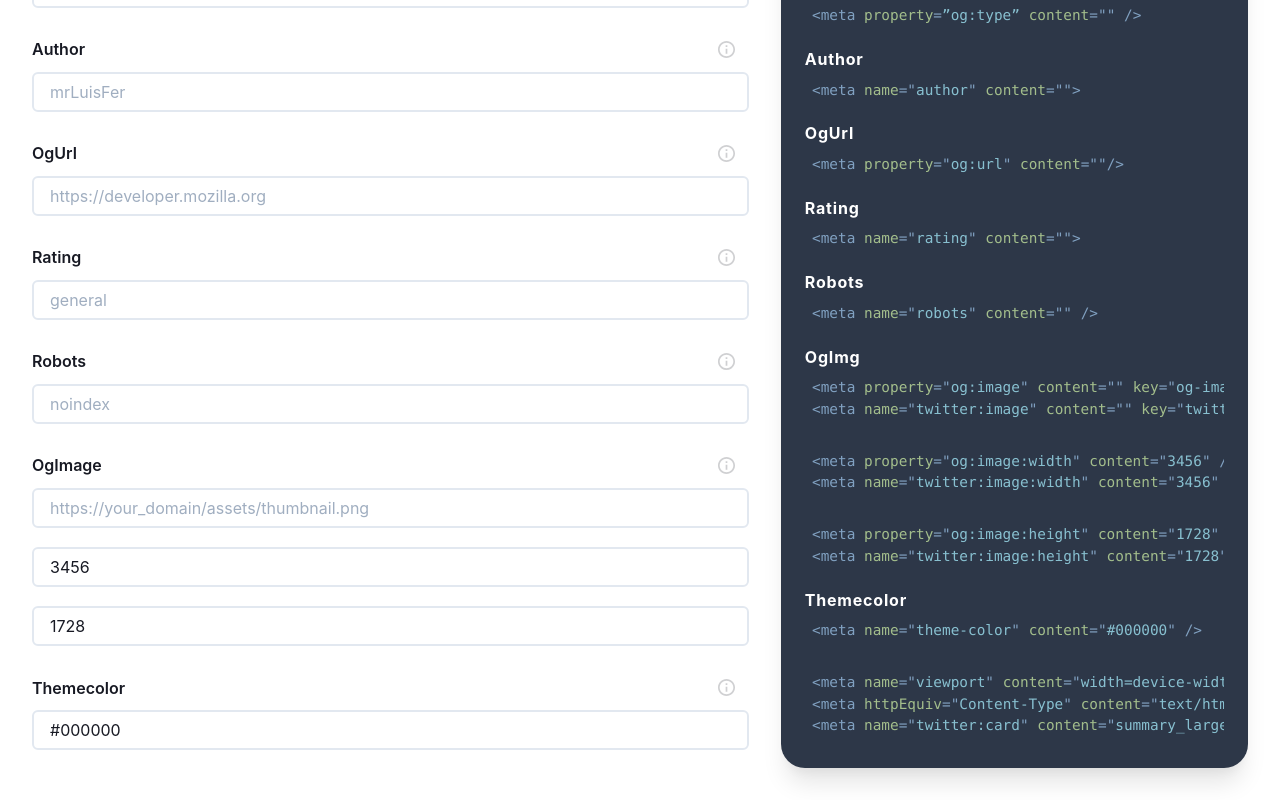
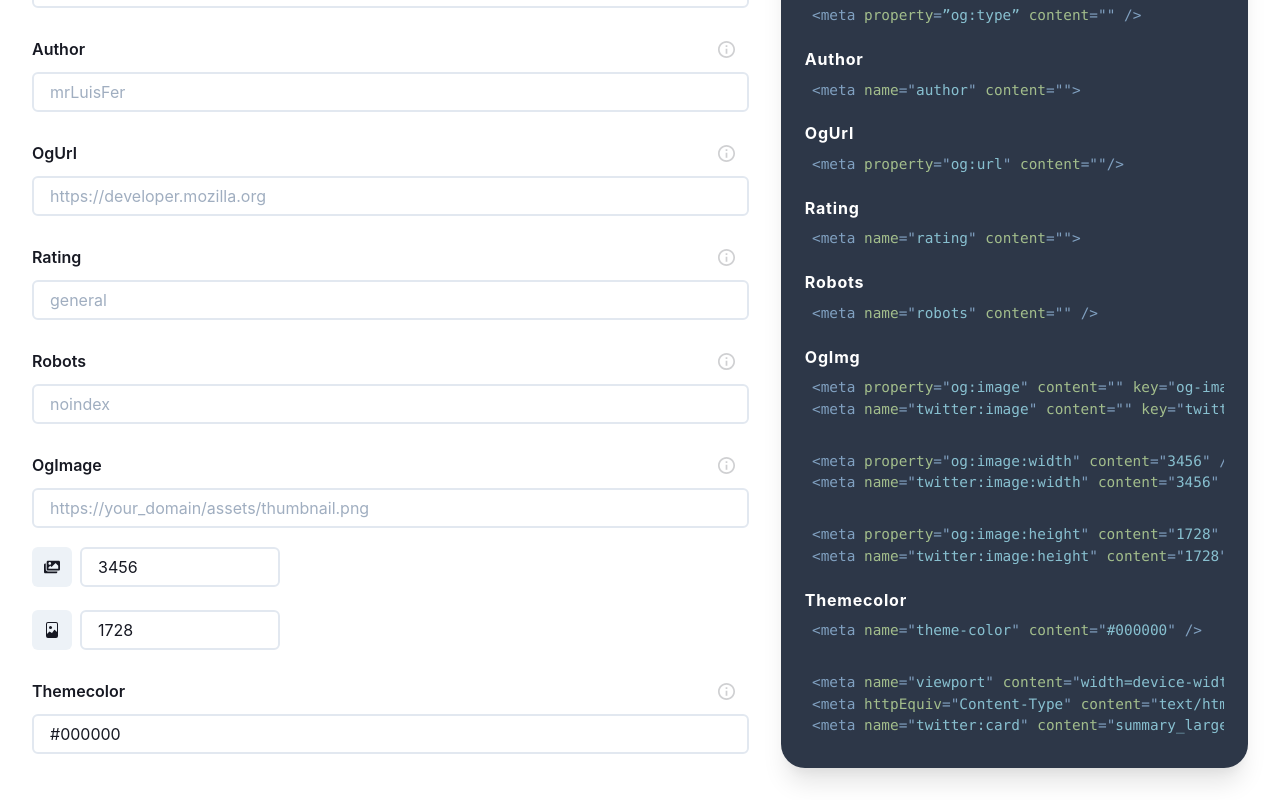
Before and after one commit to mrLuisFer/seo-generator, a Next.js app: page / in a window 1280 px wide. Shown: the part 397-1197 px from the top of the page. Built offline with nearby package versions, Linux system fonts and the light colour scheme; no server answers.

Commit message:
separate ogimg component into a single file with some details

```diff
--- /dev/null
+++ b/src/components/home/LeftSidebar/customFormComponents/OgImg.tsx
@@ -0,0 +1,55 @@
+import { useRef, MutableRefObject } from 'react'
+import { Box, HStack, Button, VStack } from '@chakra-ui/react'
+import { FaImages } from 'react-icons/fa'
+import { BsFileImage } from 'react-icons/bs'
+import InputForm from '../formComponents/InputForm'
+
+export default function OgImg({ setOgImg, ogImg, setOgImgWidth, setOgImgHeight, ogImgWidth, ogImgHeight }) {
+	const ogWidthRef = useRef<HTMLInputElement>(null)
+	const ogHeightRef = useRef<HTMLInputElement>(null)
+
+	return (
+		<>
+			<InputForm
+				inputId="ogImg"
+				setState={setOgImg}
+				value={ogImg}
+				labelValue="OgImage"
+				placeholder="https://your_domain/assets/thumbnail.png"
+				infoTxt="The ogimg of the page, this is the most important part of the SEO"
+			/>
+			<VStack as="section" gridGap="15px" alignItems="flex-start" width="100%">
+				<CommonImgStack title={`ogImg Width - ${ogImgWidth}px`} btnIcon={<FaImages />} inputRef={ogWidthRef}>
+					<InputForm width="200px" inputId="ogImgWidth" setState={setOgImgWidth} value={ogImgWidth} placeholder="" ref={ogWidthRef} />
+				</CommonImgStack>
+				<CommonImgStack title={`ogImg Height - ${ogImgHeight}px`} btnIcon={<BsFileImage />} inputRef={ogHeightRef}>
+					<InputForm width="200px" inputId="ogImgHeight" setState={setOgImgHeight} value={ogImgHeight} placeholder="" ref={ogHeightRef} />
+				</CommonImgStack>
+			</VStack>
+		</>
+	)
+}
+
+
+interface CommonImgStackProps {
+	title: string
+	btnIcon: JSX.Element
+	children: any
+	inputRef: MutableRefObject<HTMLInputElement>
+}
+function CommonImgStack({ title, btnIcon, children, inputRef }: CommonImgStackProps) {
+	const handleWidthFocus = (ref) => {
+		if (ref !== undefined) {
+			ref.current.focus()
+		}
+	}
+
+	return (
+		<HStack>
+			<Button p="0.5rem" title={title} onClick={() => handleWidthFocus(inputRef)}>
+				{btnIcon}
+			</Button>
+			{children}
+		</HStack>
+	)
+}
--- a/src/components/home/LeftSidebar/formComponents/InputForm.tsx
+++ b/src/components/home/LeftSidebar/formComponents/InputForm.tsx
@@ -1,4 +1,4 @@
-import { ChangeEvent, Dispatch, SetStateAction, useState } from 'react'
+import { ChangeEvent, Dispatch, SetStateAction, useState, forwardRef } from 'react'
 import { FormControl, Input } from '@chakra-ui/react'
 import { blue } from 'utils/chakraColors'
 import { transitionProperty } from 'utils/transitionProperty'
@@ -20,7 +20,7 @@ interface InputFormProps {
   [x: string]: any
 }
 
-export default function InputForm({
+const InputForm = forwardRef<any, InputFormProps>(({
   required = false,
   inputId,
   placeholder,
@@ -32,7 +32,7 @@ export default function InputForm({
   setState,
   value = '',
   ...props
-}: InputFormProps) {
+}, ref) => {
   const [isFocus, setIsFocus] = useState(false)
   const { uuid } = useCreateUUID()
 
@@ -50,6 +50,7 @@ export default function InputForm({
       ) : null}
       <Input
         key={uuid}
+        ref={ref}
         _hover={{ borderColor: blue.$500 }}
         height={inputheight}
         id={inputId}
@@ -73,4 +74,6 @@ export default function InputForm({
       />
     </FormControl>
   )
-}
+})
+
+export default InputForm
--- a/src/components/home/LeftSidebar/index.tsx
+++ b/src/components/home/LeftSidebar/index.tsx
@@ -3,6 +3,7 @@ import { useGetInputStates } from 'hooks/useGetInputStates'
 import InputForm from './formComponents/InputForm'
 import TextareaForm from './formComponents/TextareaForm'
 import FadeIn from 'components/common/Transitions/FadeIn'
+import OgImg from './customFormComponents/OgImg'
 
 export default function LeftSidebar() {
   const {
@@ -93,16 +94,7 @@ export default function LeftSidebar() {
             placeholder="noindex"
             infoTxt="The robots of the page, this is the most important part of the SEO"
           />
-          <InputForm
-            inputId="ogImg"
-            setState={setOgImg}
-            value={ogImg}
-            labelValue="OgImage"
-            placeholder="https://your_domain/assets/thumbnail.png"
-            infoTxt="The ogimg of the page, this is the most important part of the SEO"
-          />
-          <InputForm inputId="ogImgWidth" setState={setOgImgWidth} value={ogImgWidth} placeholder="" />
-          <InputForm inputId="ogImgHeight" setState={setOgImgHeight} value={ogImgHeight} placeholder="" />
+          <OgImg setOgImg={setOgImg} ogImg={ogImg} setOgImgWidth={setOgImgWidth} setOgImgHeight={setOgImgHeight} ogImgWidth={ogImgWidth} ogImgHeight={ogImgHeight} />
           <InputForm
             labelValue="Themecolor"
             infoTxt="The themecolor of the page, this is the most important part of the SEO"
```
